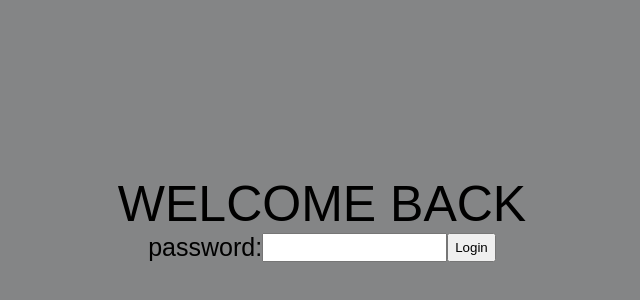
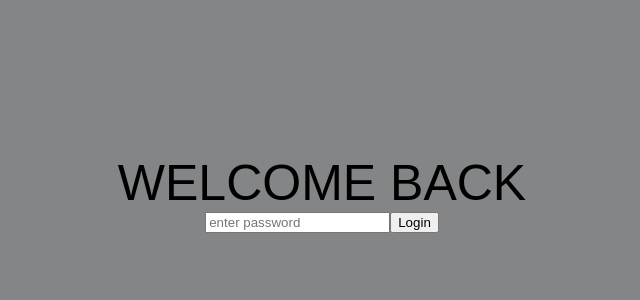
Before and after one commit to Jtstin/time-manager, a React (Vite) app in the folder time-manager-ui/: page /login in a window 1280 px wide. Shown: the part 214-514 px from the top of the page, without its empty margins (318-958 px from the left). Built offline with nearby package versions, Linux system fonts and the light colour scheme.

Commit message:
added exceeded passsword tries

```diff
--- a/time-manager-ui/src/Login.tsx
+++ b/time-manager-ui/src/Login.tsx
@@ -7,14 +7,20 @@ import { api } from "./api";
 export default function Login() {
   const [password, setPassword] = useState("");
   const [loginErrMsg, setLoginErrMsg] = useState("");
+  const [loginFailures, setLoginFailures] = useState(0);
   const history = useHistory();
 
   const handleSaveToken = () => {
+    if (loginFailures > 3) {
+      setLoginErrMsg("Exceeded password tries");
+      return;
+    }
     encrypt(password)
       .then((encryptedPassword) => api.login(encryptedPassword))
       .then((token) => {
         if (token === null) {
           setLoginErrMsg("Incorrect Password");
+          setLoginFailures(loginFailures + 1);
           return;
         }
         saveAccessToken(token);
@@ -25,8 +31,9 @@ export default function Login() {
     <div className="login-page">
       <div className="message">WELCOME BACK</div>
       <div className="password">
-        <label htmlFor="pw">password:</label>
+        <div>
           <input
+            placeholder="enter password"
             type="password"
             id="pw"
             name="pw"
@@ -35,8 +42,10 @@ export default function Login() {
               setLoginErrMsg("");
             }}
           ></input>
-        <div>{loginErrMsg}</div>
           <button onClick={handleSaveToken}>Login</button>
+
+          <div className="error-message">{loginErrMsg}</div>
+        </div>
       </div>
     </div>
   );
```
Lines whose indentation alone changed are shown as unchanged.
